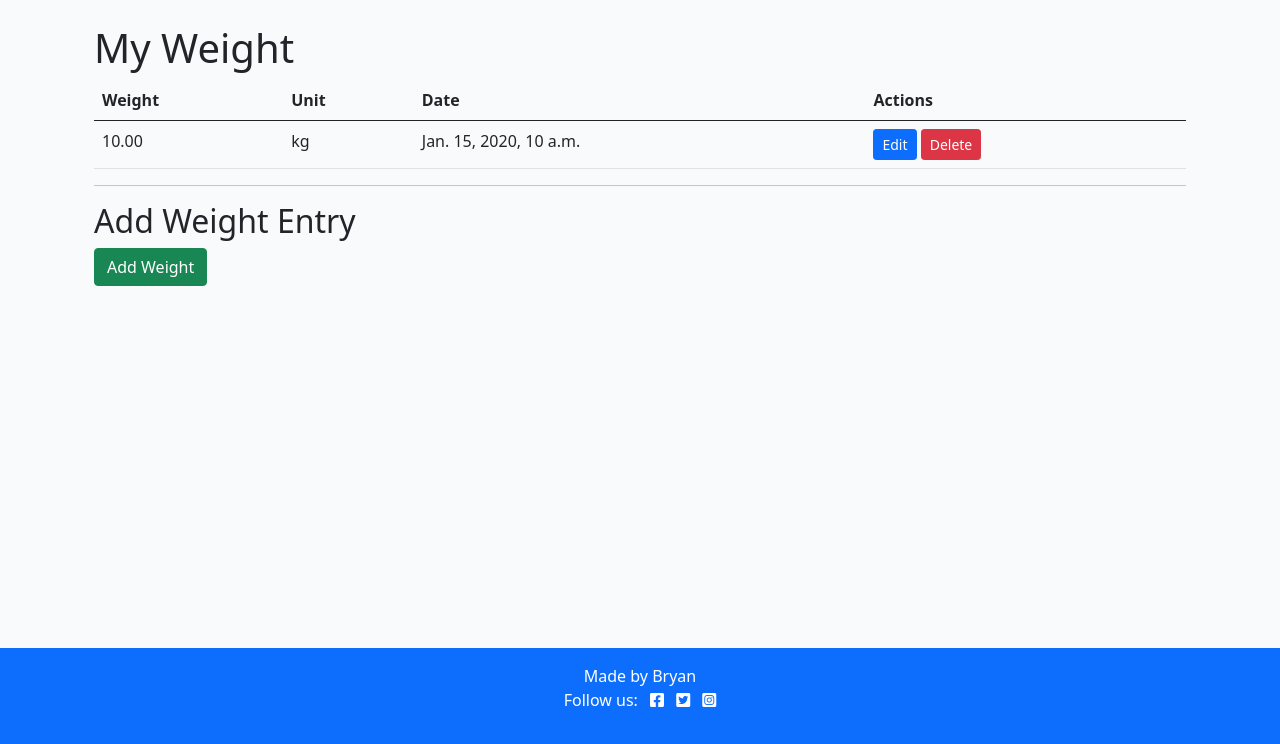
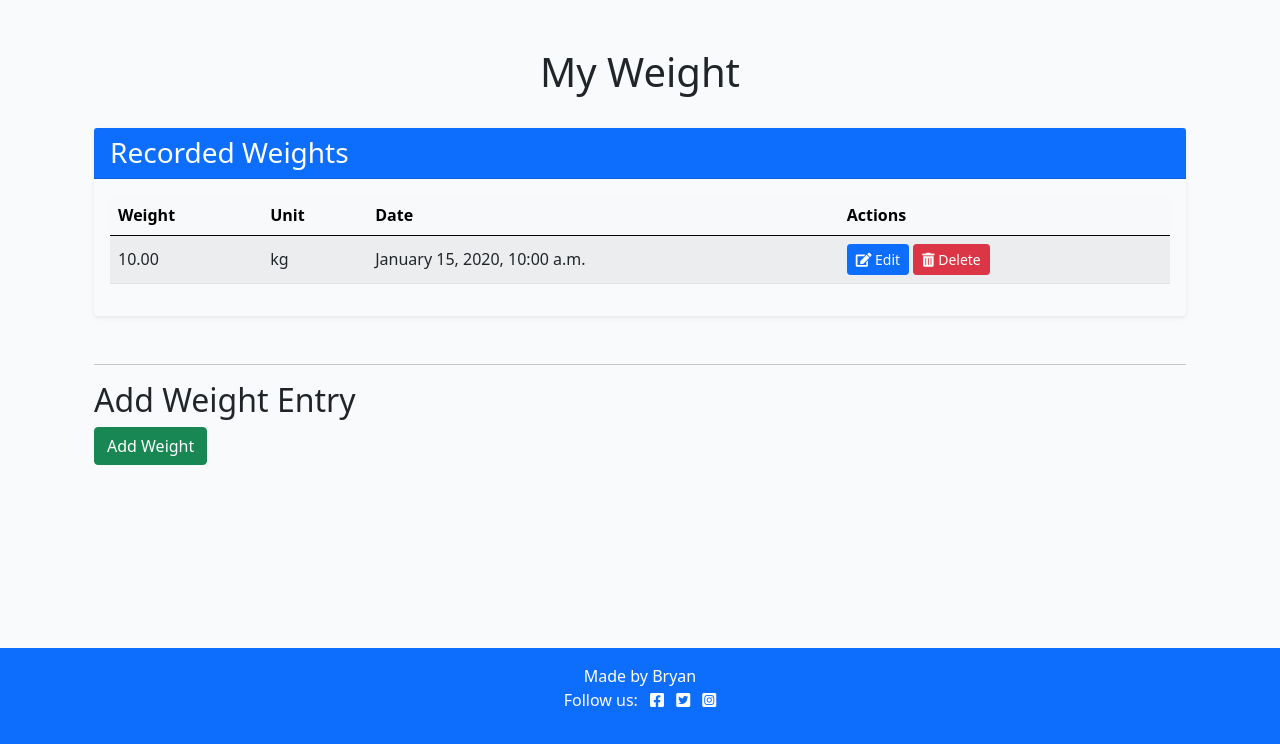
Before and after one commit to chipsandbeans/Django-Final-Project, a Django app: page /weights/ in a window 1280 px wide. Shown: the part 56-800 px from the top of the page. Run offline with Django 4.2, Linux system fonts and the light colour scheme; a user stored in the database is signed in; tables that the repository leaves empty hold one stand-in row (values such as "Sample post").

Commit message:
updated the weight table to improve how the weights are displayed. Improved the edit and delete buttons

```diff
--- a/templates/weight_list.html
+++ b/templates/weight_list.html
@@ -1,10 +1,25 @@
 {% extends "base.html" %}
 
+{% block title %}My Weight{% endblock %}
+
 {% block content %}
-<div class="container">
-  <h1>My Weight</h1>
-  <table class="table">
-    <thead>
+<div class="container py-4">
+  <div class="row mb-4">
+    <div class="col text-center">
+      <h1 class="text-grey">My Weight</h1>
+    </div>
+  </div>
+
+  <!-- Weight Table -->
+  <div class="row mb-5">
+    <div class="col">
+      <div class="card shadow-sm">
+        <div class="card-header bg-primary text-white">
+          <h3 class="mb-0">Recorded Weights</h3>
+        </div>
+        <div class="card-body">
+          <table class="table table-striped table-hover align-middle">
+            <thead class="table-light">
               <tr>
                 <th>Weight</th>
                 <th>Unit</th>
@@ -17,19 +32,27 @@
                 <tr>
                   <td>{{ weight.weight }}</td>
                   <td>{{ weight.unit }}</td>
-          <td>{{ weight.created_on }}</td>
+                  <td>{{ weight.created_on|date:"F j, Y, g:i a" }}</td>
                   <td>
-            <a href="{% url 'weight_update' weight.id %}" class="btn btn-primary btn-sm">Edit</a>
-            <a href="{% url 'weight_delete' weight.id %}" class="btn btn-danger btn-sm">Delete</a>
+                    <a href="{% url 'weight_update' weight.id %}" class="btn btn-primary btn-sm">
+                      <i class="fas fa-edit"></i> Edit
+                    </a>
+                    <a href="{% url 'weight_delete' weight.id %}" class="btn btn-danger btn-sm">
+                      <i class="fas fa-trash-alt"></i> Delete
+                    </a>
                   </td>
                 </tr>
               {% empty %}
                 <tr>
-          <td colspan="4">No weights recorded yet.</td>
+                  <td colspan="4" class="text-center text-muted">No weights recorded yet.</td>
                 </tr>
               {% endfor %}
             </tbody>
           </table>
+        </div>
+      </div>
+    </div>
+  </div>
 
   <hr />
 
```
Lines whose indentation alone changed are shown as unchanged.
